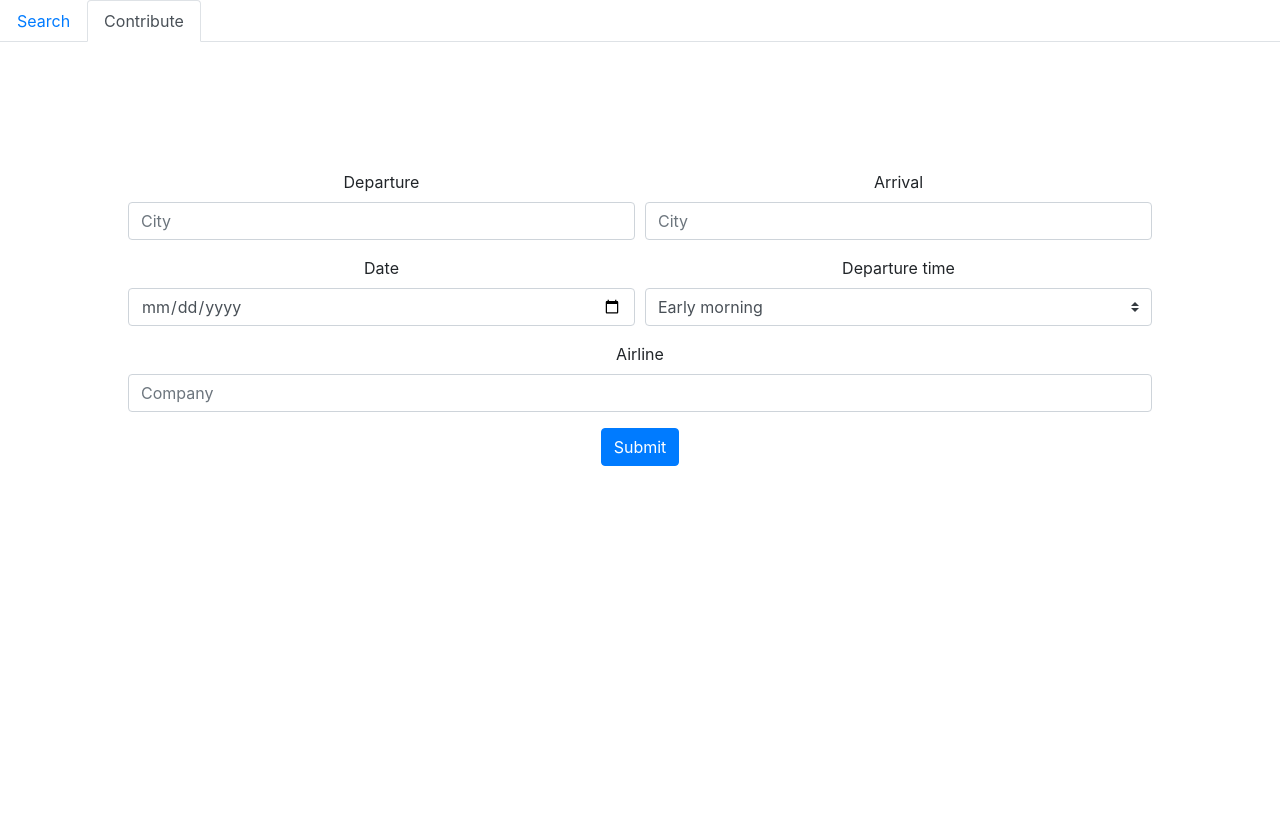
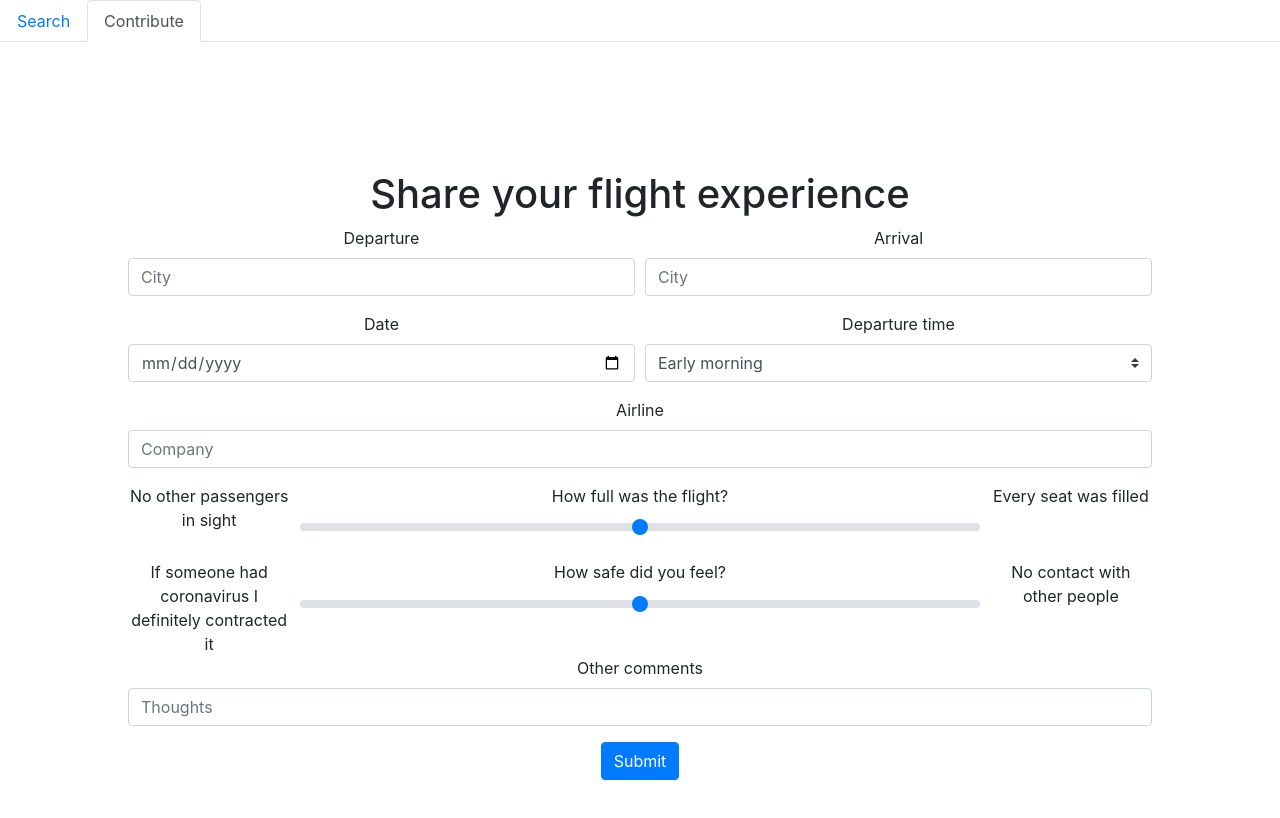
Before and after one commit to sophiazhi/airborne, a React (Create React App) app: page / in a window 1280 px wide. Both pictures are taken after a click on the tab "Contribute". Shown: the top 818 px of the page. Built offline with nearby package versions, Linux system fonts and the light colour scheme; no server answers.

Commit message:
form frontend

```diff
--- a/src/Contribute.js
+++ b/src/Contribute.js
@@ -12,21 +12,30 @@ class Contribute extends React.Component {
         this.date = React.createRef();
         this.time = React.createRef();
         this.airline = React.createRef();
+        this.crowded = React.createRef();
+        this.safety = React.createRef();
+        this.comments = React.createRef();
 
         this.handleSubmit = this.handleSubmit.bind(this);
     }
 
     handleSubmit(event) {
+        // require departure, arrival, date, time, airline
+        // possibly require crowded and safety?
+        // don't require comments
         alert('test submitted ' + this.departure.current.value
                 + " to " + this.arrival.current.value
                 + " on " + this.date.current.value + ", " + this.time.current.value
-                + " with " + this.airline.current.value);
+                + " with " + this.airline.current.value
+                + " at " + this.safety.current.value + " safety and " + this.crowded.current.value + " crowded"
+                + this.comments.current.value);
         // actually need to save to database
     }
 
     render() {
         return (
             <Form className="body">
+                <h1>Share your flight experience</h1>
                 <Form.Row>
                     <Col>
                         <Form.Group controlId="formDeparture">
@@ -69,6 +78,31 @@ class Contribute extends React.Component {
                     <Form.Label>Airline</Form.Label>
                     <Form.Control ref={this.airline} type="text" placeholder="Company"/>
                 </Form.Group>
+                <Form.Row>
+                    <Col>No other passengers in sight</Col>
+                    <Col xs={8}>
+                        <Form.Group controlId="formCrowded">
+                            <Form.Label>How full was the flight?</Form.Label>
+                            <Form.Control ref={this.crowded} type="range" custom />
+                        </Form.Group>
+                    </Col>
+                    <Col>Every seat was filled</Col>
+                </Form.Row>
+                <Form.Row>
+                    <Col>If someone had coronavirus I definitely contracted it</Col>
+                    <Col xs={8}>
+                        <Form.Group controlId="formSafety">
+                            <Form.Label>How safe did you feel?</Form.Label>
+                            <Form.Control ref={this.safety} type="range" custom />
+                        </Form.Group>
+                    </Col>
+                    <Col>No contact with other people</Col>
+                </Form.Row>
+
+                <Form.Group controlId="formComments">
+                    <Form.Label>Other comments</Form.Label>
+                    <Form.Control ref={this.comments} type="text" placeholder="Thoughts" />
+                </Form.Group>
 
 
                 <Button onClick={this.handleSubmit}>Submit</Button>
```
